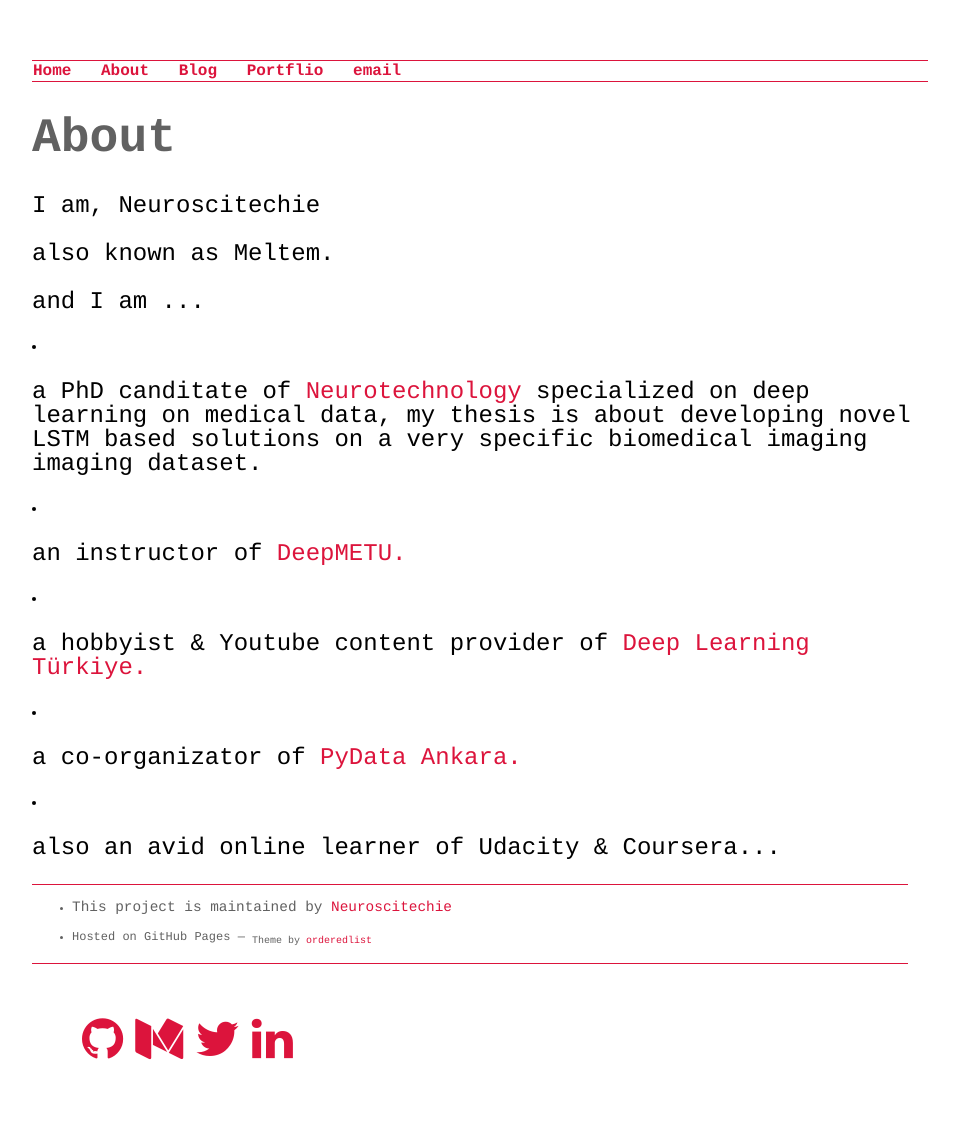
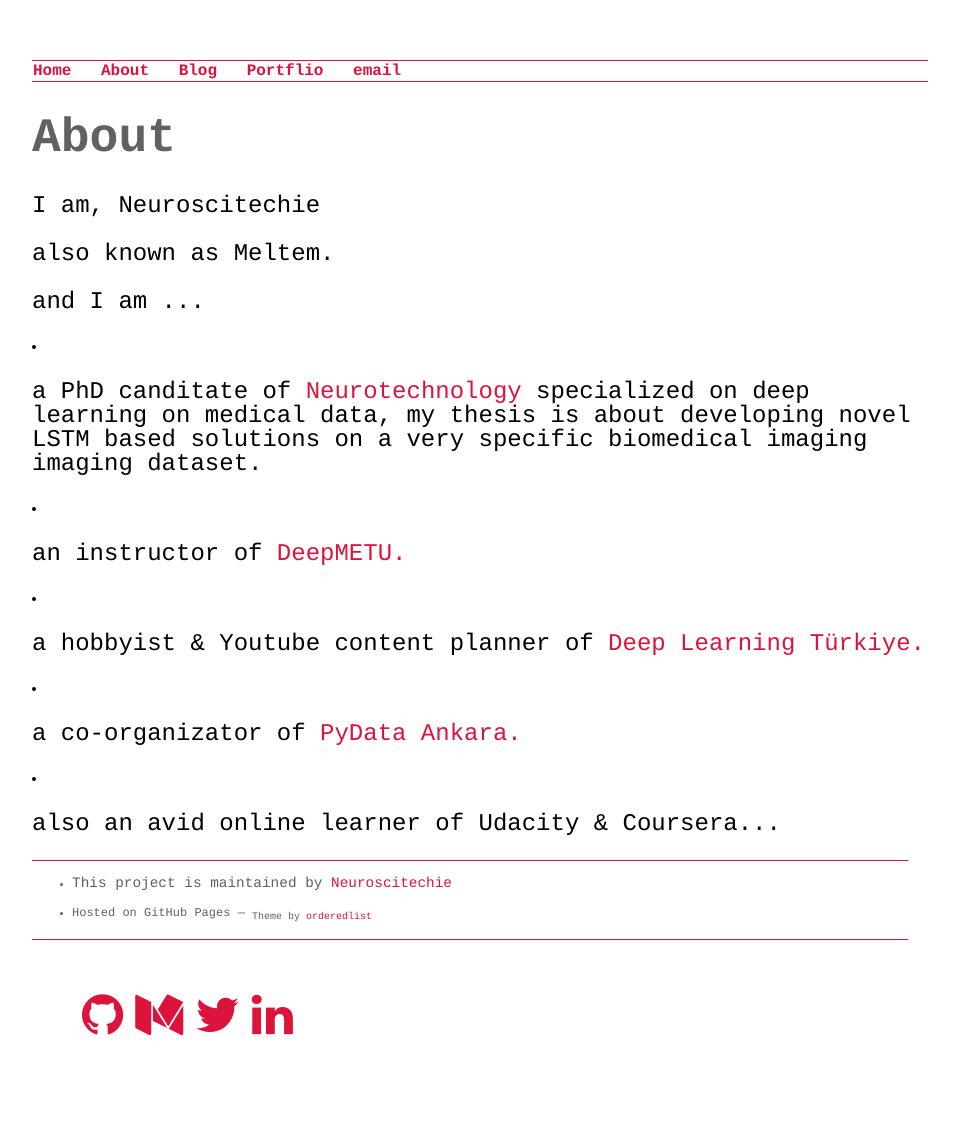
Before and after one commit to inantubek/meltemiatay.github.io, a Jekyll site: the page built from about/index.html, in a window 1280 px wide. Shown: the whole page, without its empty margins (160-1119 px from the left). Built offline with Jekyll 4.4.1, drawn with Linux system fonts in a browser that asks for light colours; nearby versions of some CDN libraries; after the commit the page ends 1106 px from its top, so only the background shows below that.

Commit message:
Update index.html

```diff
--- a/about/index.html
+++ b/about/index.html
@@ -10,7 +10,7 @@ title: A Neuroscitechie Blog
 			<p> and I am ... </p>
 			<li><p>a PhD canditate of <a href="http://nsnt.metu.edu.tr/en">Neurotechnology</a> specialized on deep learning on medical data, my thesis is about developing novel LSTM based solutions on a very specific biomedical imaging imaging dataset.</p></li>
 			<li><p>an instructor of <a href="https://www.facebook.com/deepmetu/">DeepMETU.</a></p></li>
-			<li><p>a hobbyist & Youtube content provider of <a href="http://www.deeplearningturkiye.com/">Deep Learning Türkiye.</a></p></li>
+			<li><p>a hobbyist & Youtube content planner of <a href="http://www.deeplearningturkiye.com/">Deep Learning Türkiye.</a></p></li>
 			<li><p>a co-organizator of <a href="https://www.meetup.com/PyData-Ankara/">PyData Ankara.</a></p></li>
 			<li><p>also an avid online learner of Udacity & Coursera...</p></li>
                 </div>
```
